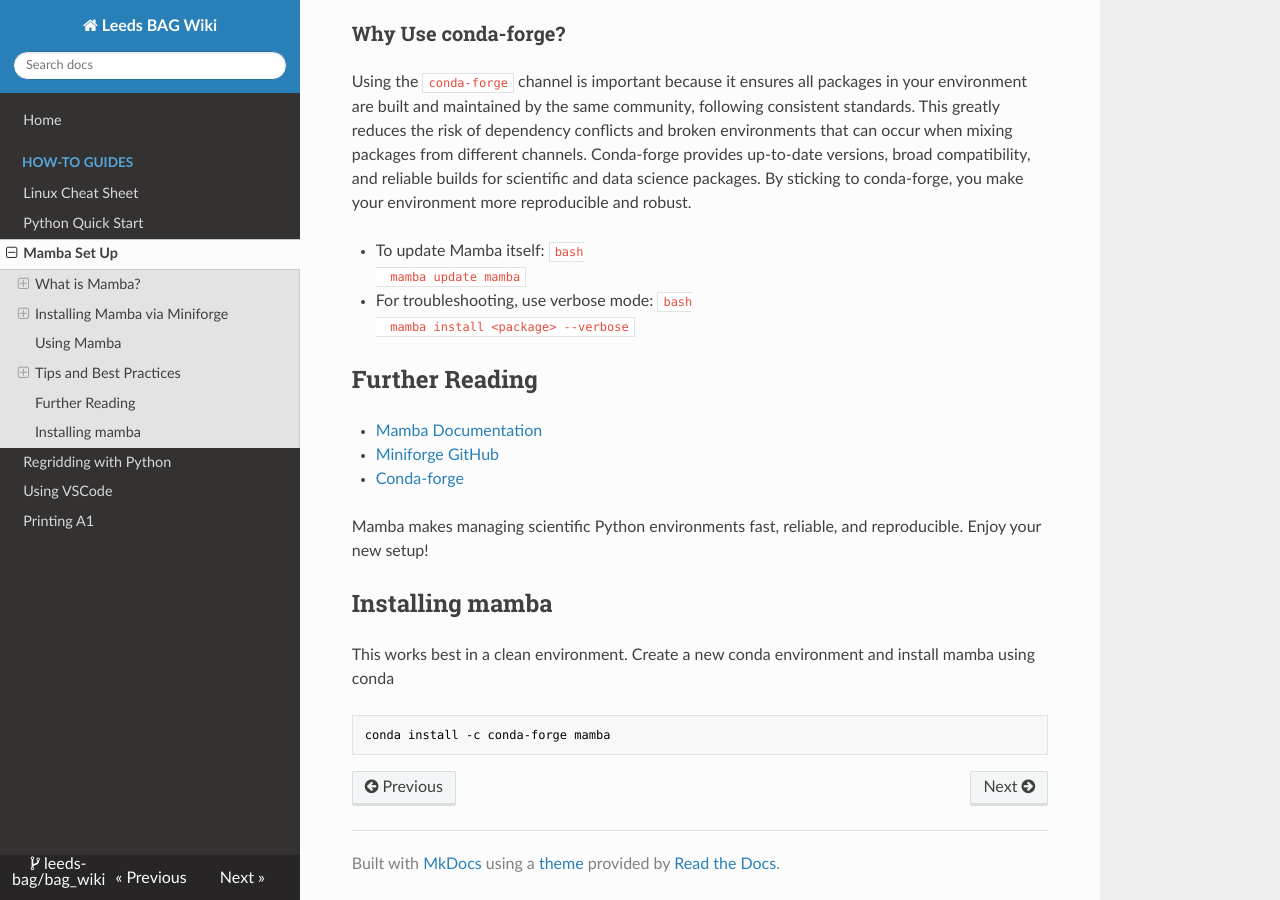
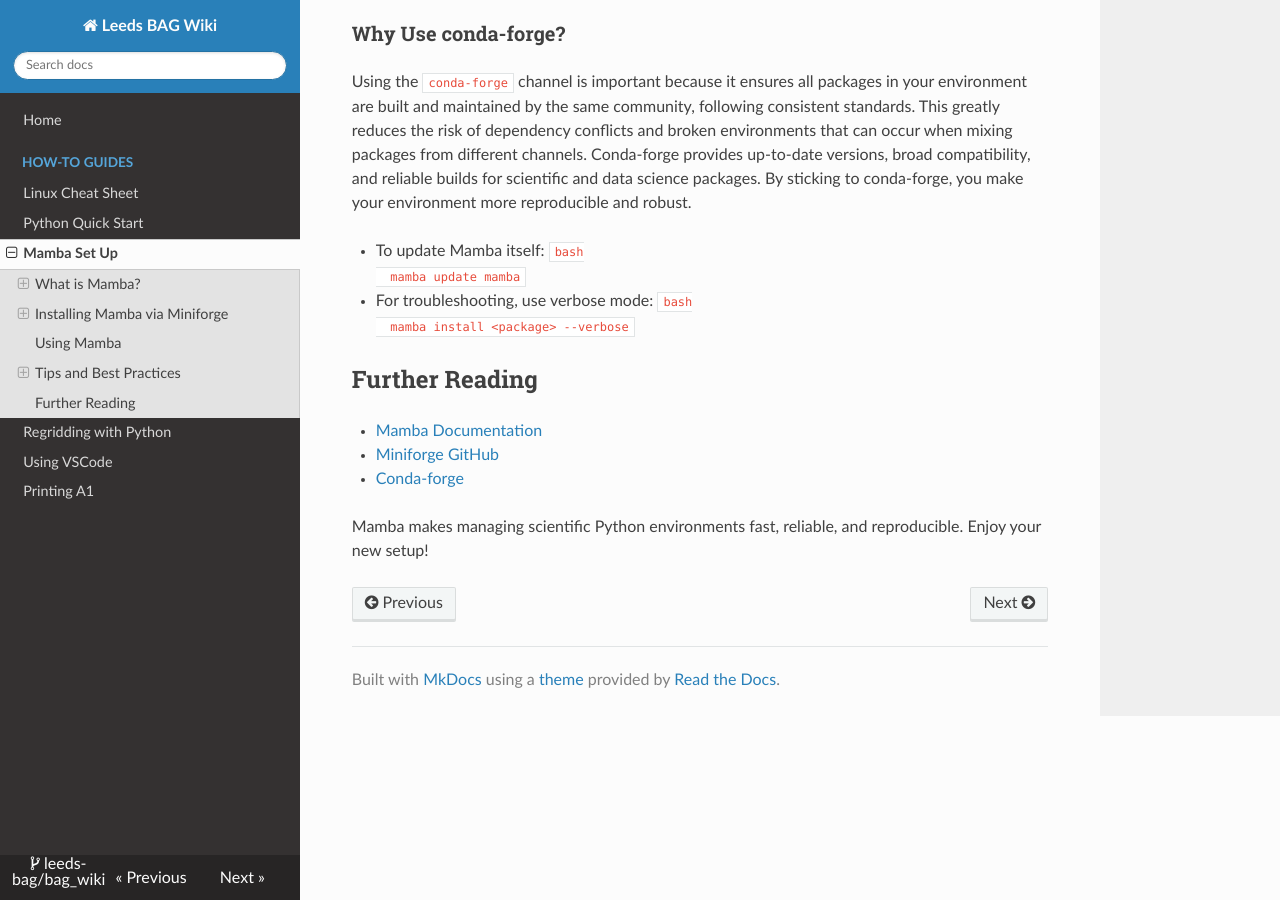
Before and after one commit to leeds-bag/bag_wiki, an MkDocs documentation site: the page built from docs/conda_setup.md, in a window 1280 px wide and 900 px high, scrolled down 2048 px. Built offline with MkDocs 1.6.1, drawn with Linux system fonts in a browser that asks for light colours; nearby versions of some CDN libraries.

Commit message:
Update conda_setup.md

````diff
--- a/docs/conda_setup.md
+++ b/docs/conda_setup.md
@@ -90,9 +90,3 @@ Using the `conda-forge` channel is important because it ensures all packages in
 - [Conda-forge](https://conda-forge.org/)
 
 Mamba makes managing scientific Python environments fast, reliable, and reproducible. Enjoy your new setup!
-
-## Installing mamba
-This works best in a clean environment. Create a new conda environment and install mamba using conda
-```bash
-conda install -c conda-forge mamba
-```
````
